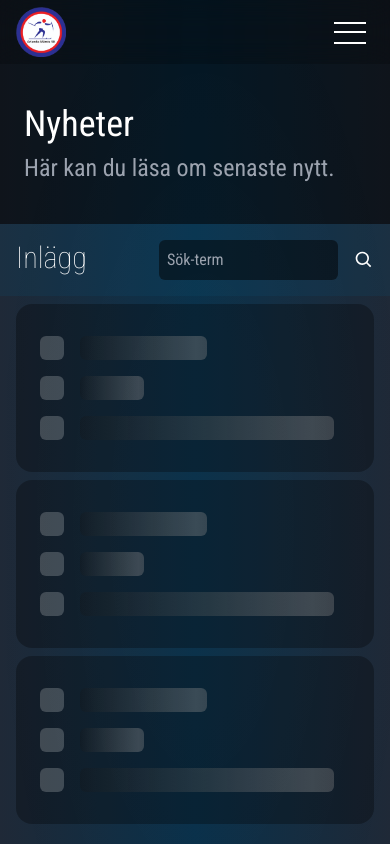
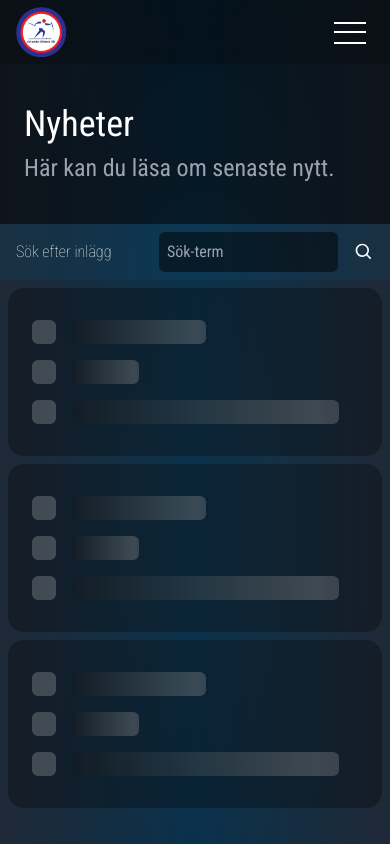
Before and after one commit to AdrianBrignoli/amsk, a Next.js app: page /dashboard/nyheter in a window 390 px wide. Shown: the top 844 px of the page. Built offline with nearby package versions, Linux system fonts and the light colour scheme.

Commit message:
mroe styling

```diff
--- a/src/app/components/shared/post-pages/FilterOnName.tsx
+++ b/src/app/components/shared/post-pages/FilterOnName.tsx
@@ -119,8 +119,10 @@ export default function FilterOnName({ postType }: FilterOnNameProps) {
   return (
     <>
       <div className="w-full bg-sky-900 bg-opacity-20">
-        <section className="flex justify-between relative w-full max-w-[1300px] mx-auto rounded-b-3xl py-4 xl:px-0 px-4">
-          <h3 className="text-3xl font-thin">Inlägg</h3>
+        <section className="flex justify-between relative w-full max-w-[1300px] mx-auto rounded-b-3xl py-2 md:py-4 xl:px-0 px-4">
+          <p className="text-md md:text-xl my-auto font-thin">
+            Sök efter inlägg
+          </p>
           <div className="flex flex-col items-end">
             <div className="flex items-center">
               <input
--- a/src/app/components/skeleton/PostsSkeleton.tsx
+++ b/src/app/components/skeleton/PostsSkeleton.tsx
@@ -1,8 +1,8 @@
-import { INITIAL_POSTS_LIMIT } from '@/app/definitions/constants';
+import { INITIAL_POSTS_LIMIT } from "@/app/definitions/constants";
 
 export default function PostsSkeleton() {
   return (
-    <section className=" flex flex-col bg-black bg-opacity-30 text-white my-2 pl-6 p-4 rounded-2xl relative hover:bg-opacity-50 mx-auto">
+    <section className=" flex flex-col bg-black bg-opacity-30 text-white my-2 pl-6 p-4 rounded-2xl relative hover:bg-opacity-50 mx-auto w-full">
       <div className="flex flex-col space-y-4 py-4">
         <div className="flex align-center">
           <div className="w-6 h-6 bg-white bg-opacity-20 rounded-md"></div>
--- a/src/app/styles/components/layout.css
+++ b/src/app/styles/components/layout.css
@@ -1,6 +1,6 @@
 /* Main content container */
 .main-content {
-  @apply flex-1 flex flex-col justify-between w-full max-w-[1300px] mx-auto xl:px-0 px-4;
+  @apply flex-1 flex flex-col justify-between w-full max-w-[1300px] mx-auto xl:px-0 px-2 md:px-4;
 }
 
 /* Section layouts */
```
